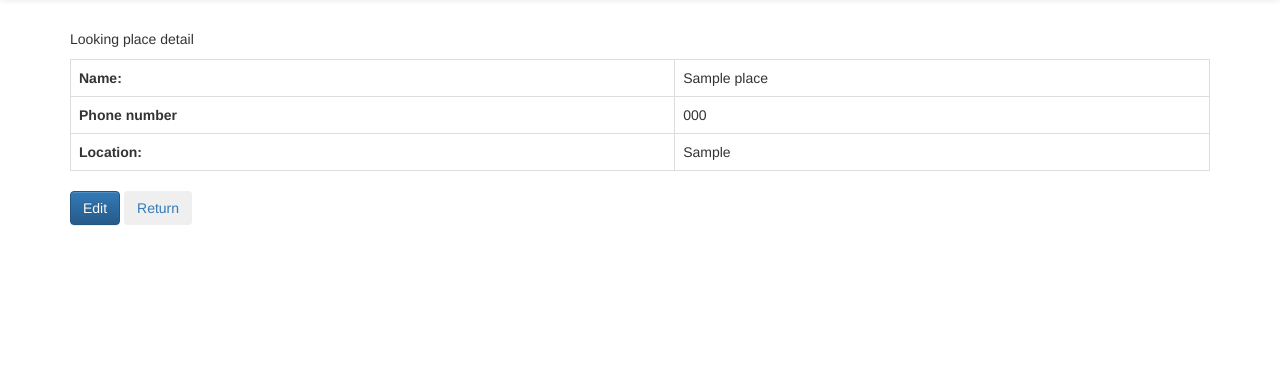
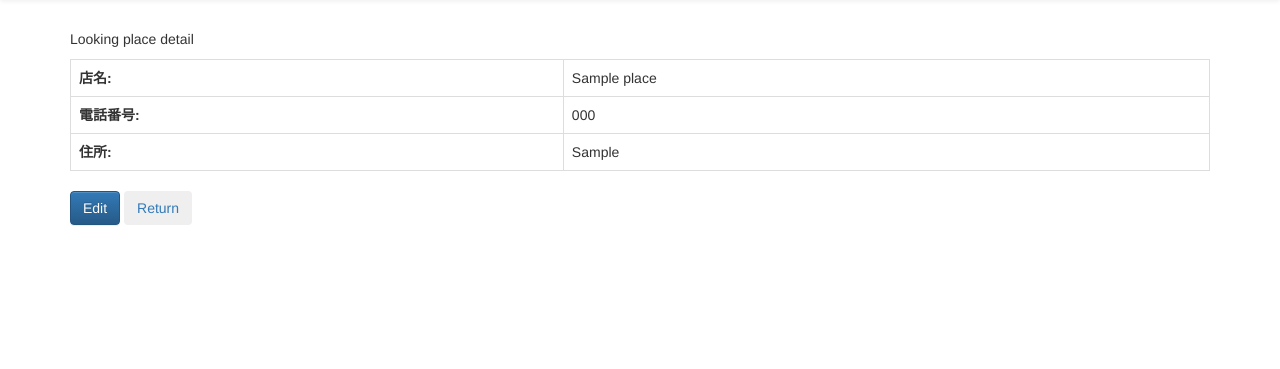
Before and after one commit to lighttiger2505/Religo, a Django app: page /religos/1/ in a window 1280 px wide. Shown: the part 51-420 px from the top of the page. Run offline with Django 3.2, Linux system fonts and the light colour scheme; tables that the repository leaves empty hold one stand-in row (values such as "Sample post"); some libraries are stand-ins or nearby versions.

Commit message:
詳細ビューのラベルを修正

```diff
--- a/religos/templates/religos/detail.html
+++ b/religos/templates/religos/detail.html
@@ -7,17 +7,17 @@
 
 <table class="table table-bordered">
   <tr>
-    <td><strong>Name:<strong></td>
+    <td><strong>店名:<strong></td>
     <td>{{ place.name }}</td>
   </tr>
 
   <tr>
-    <td><strong>Phone number<strong></td>
+    <td><strong>電話番号:<strong></td>
     <td>{{ place.phone_number }}</td>
   </tr>
 
   <tr>
-    <td><strong>Location:<strong></td>
+    <td><strong>住所:<strong></td>
     <td>{{ place.location }}</td>
   </tr>
 
```
